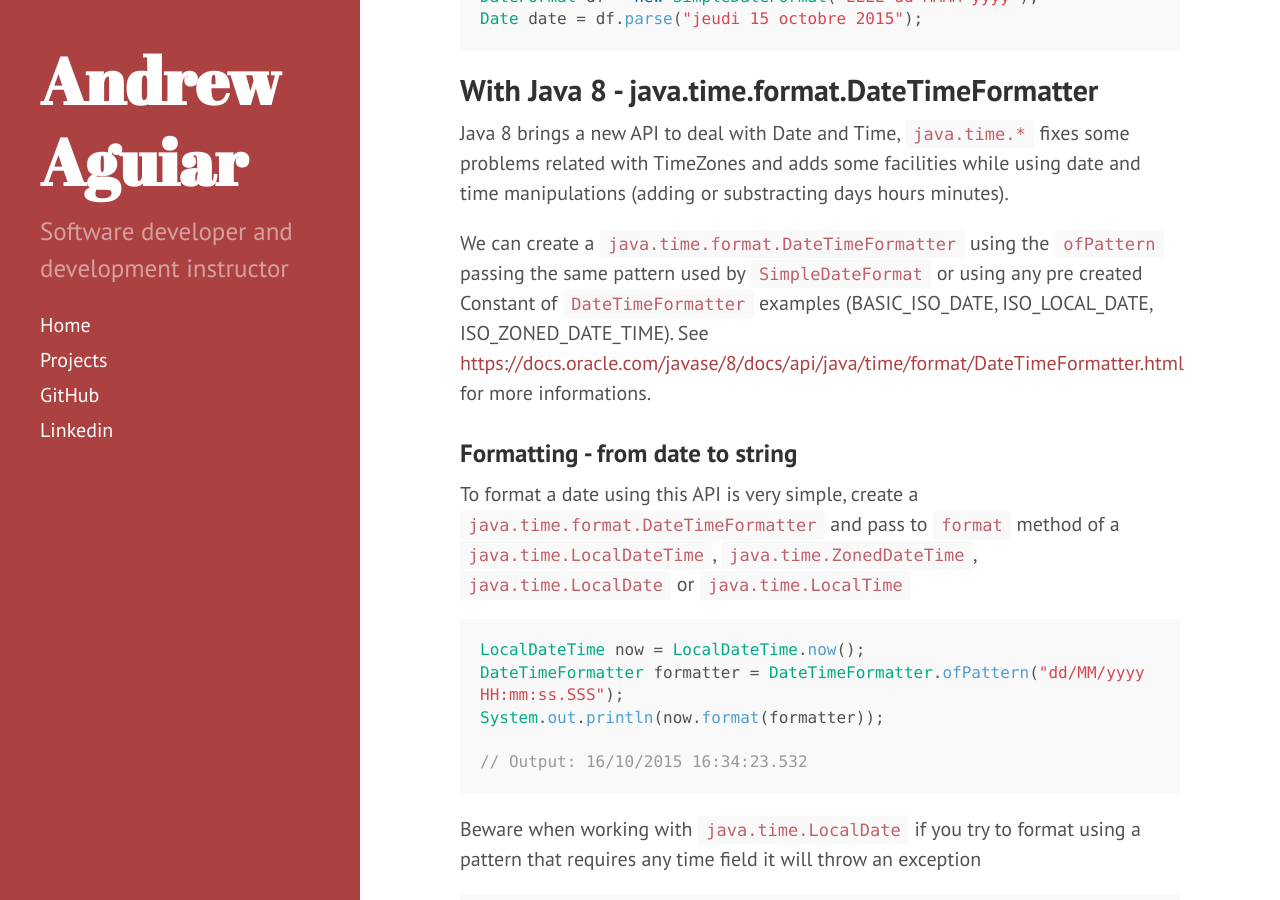
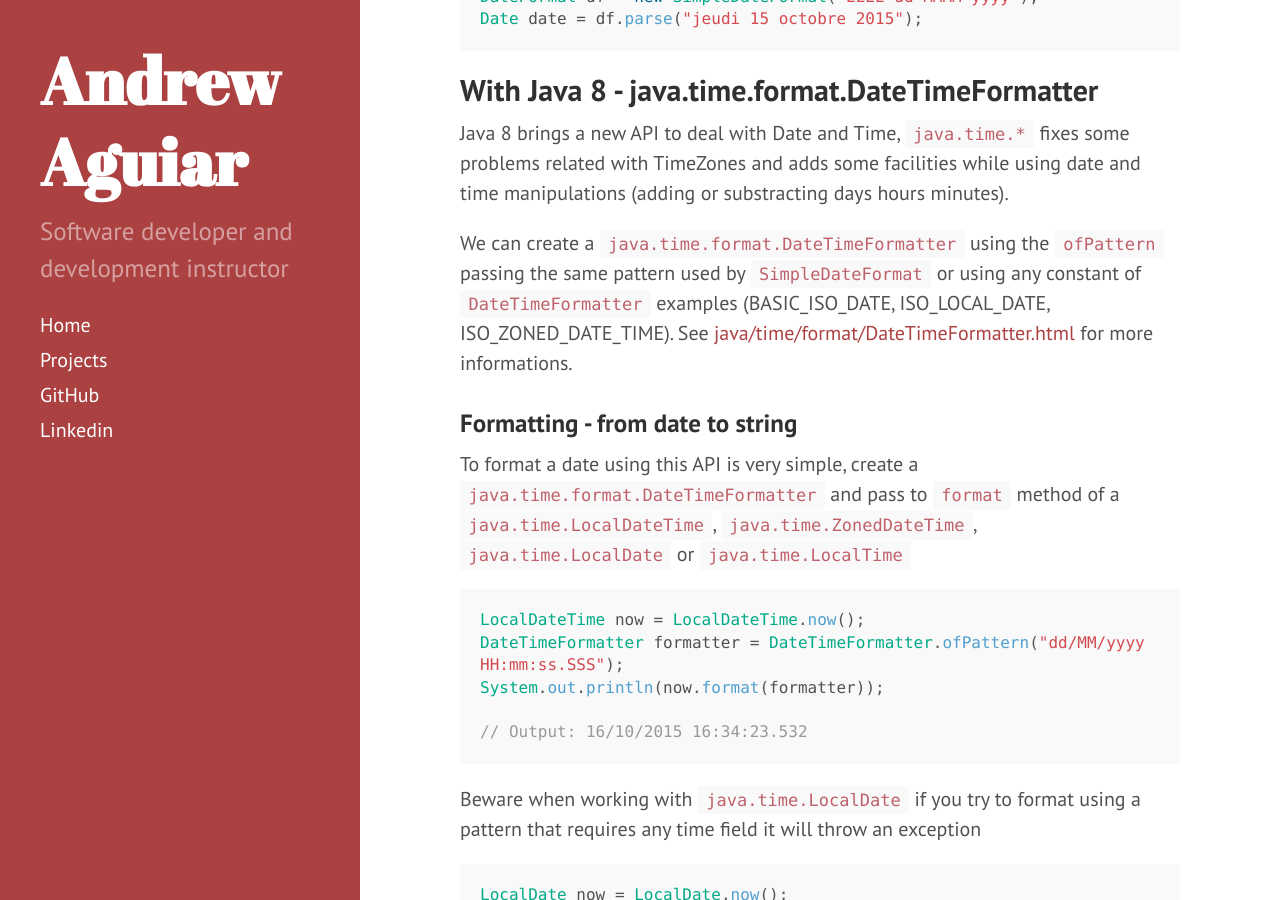
Before and after one commit to gadsc/andrewaguiar.github.io, a Jekyll site: the page built from _posts/2015-10-16-java-how-to-format-and-parse-dates.md, in a window 1280 px wide and 900 px high, scrolled down 2510 px. Built offline with Jekyll 4.4.1, drawn with Linux system fonts in a browser that asks for light colours; Markdown is read by kramdown in place of the engine named in the settings; comment, search, counter and statistics services are not loaded; some of the changed lines change nothing that is shown; some of the changed text lies outside the part shown.

Commit message:
Update 2015-10-16-java-how-to-format-and-parse-dates.md

```diff
--- a/_posts/2015-10-16-java-how-to-format-and-parse-dates.md
+++ b/_posts/2015-10-16-java-how-to-format-and-parse-dates.md
@@ -101,7 +101,7 @@ Date date = df.parse("jeudi 15 octobre 2015");
 
 Java 8 brings a new API to deal with Date and Time, ``java.time.*`` fixes some problems related with TimeZones and adds some facilities while using date and time manipulations (adding or substracting days hours minutes).
 
-We can create a ``java.time.format.DateTimeFormatter`` using the ``ofPattern`` passing the same pattern used by ``SimpleDateFormat`` or using any pre created Constant of ``DateTimeFormatter`` examples (BASIC_ISO_DATE, ISO_LOCAL_DATE, ISO_ZONED_DATE_TIME). See [https://docs.oracle.com/javase/8/docs/api/java/time/format/DateTimeFormatter.html](java/time/format/DateTimeFormatter.html) for more informations.
+We can create a ``java.time.format.DateTimeFormatter`` using the ``ofPattern`` passing the same pattern used by ``SimpleDateFormat`` or using any constant of ``DateTimeFormatter`` examples (BASIC_ISO_DATE, ISO_LOCAL_DATE, ISO_ZONED_DATE_TIME). See [java/time/format/DateTimeFormatter.html](https://docs.oracle.com/javase/8/docs/api/java/time/format/DateTimeFormatter.html) for more informations.
 
 ### Formatting - from date to string
 
@@ -149,3 +149,4 @@ LocalDateTime localDateTime = LocalDateTime.from(temporalAccessor);
   - Java 7 SimpleDateFormat and patterns: [java/text/SimpleDateFormat.html](http://docs.oracle.com/javase/7/docs/api/java/text/SimpleDateFormat.html).
   - Java 7 DateFormat: [java/text/DateFormat.html](http://docs.oracle.com/javase/7/docs/api/java/text/DateFormat.html).
   - Java 7 Locale: [java/util/Locale.html](http://docs.oracle.com/javase/7/docs/api/java/util/Locale.html).
+  - Java 8 Time Api [articles/java/jf14-date-time-2125367.html](http://www.oracle.com/technetwork/articles/java/jf14-date-time-2125367.html)
```
